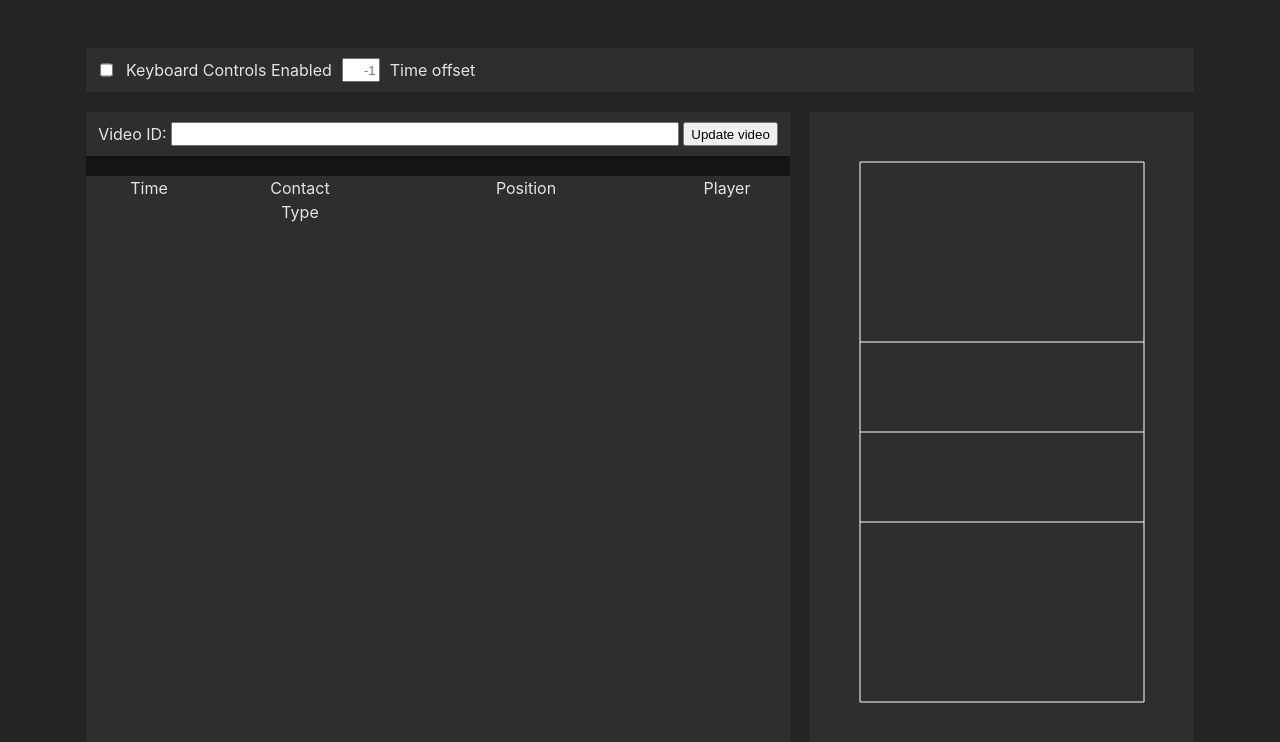
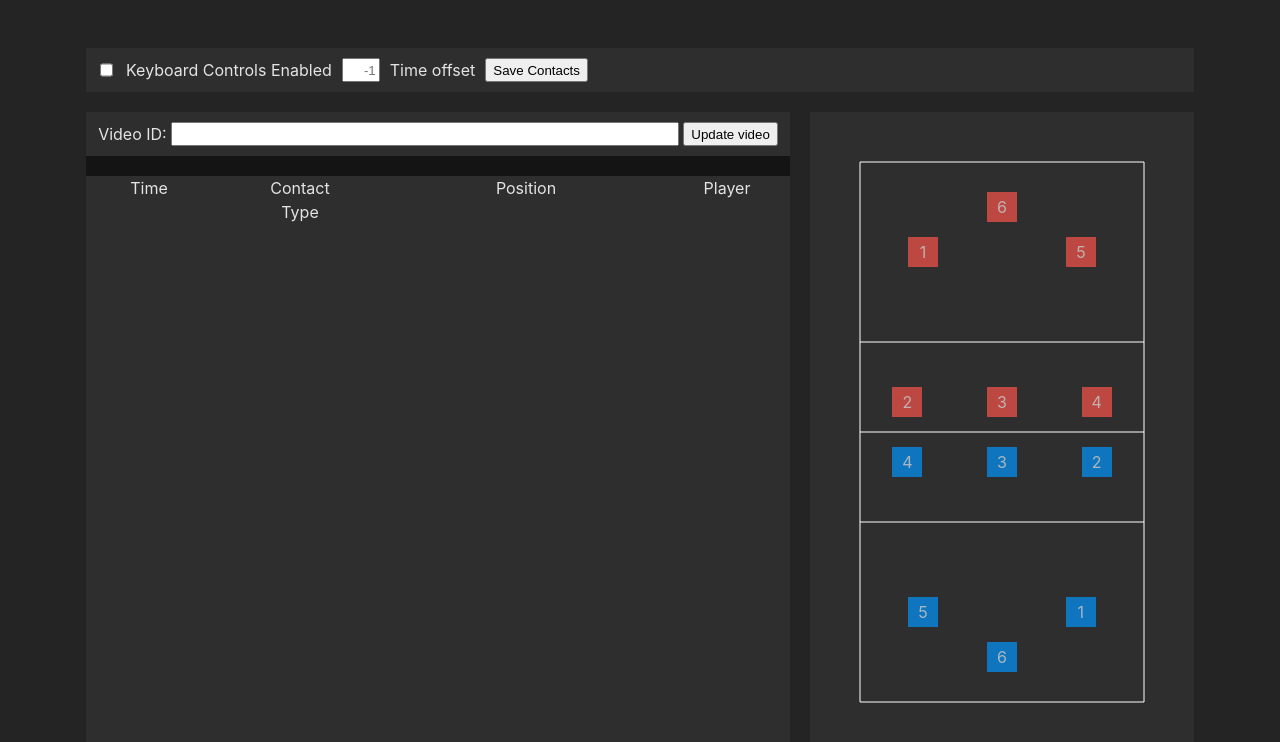
Before and after one commit to at1047/js-volleyball-analytics, a website built with Vite: page index.html in a window 1280 px wide. Built offline with nearby package versions, Linux system fonts and the light colour scheme.

Commit message:
contacts module, players

```diff
--- a/app.js
+++ b/app.js
@@ -7,10 +7,12 @@ export function setup() {
   const court = document.querySelector('#court')
   const videoUrlButton = document.querySelector('#video-url-button')
   const videoUrl= document.querySelector('#video-url')
+  const canvas = document.getElementById("canvas-court");
   let rect = court.getBoundingClientRect();
 
   const inputKeyInput = document.getElementById("input-keyInput");
-  const inputTimeOffset = document.getElementById("input-timeOffset");
+  // const inputTimeOffset = document.getElementById("input-timeOffset");
+  const buttonSaveContacts = document.getElementById("button-saveContacts");
 
   const padding = 50
 
@@ -18,12 +20,26 @@ export function setup() {
   const courtWidth = rect.width - padding * 2
 
   const hOneM = courtHeight / 18
-  const wOneM = courtWidth / 18
+  const wOneM = courtWidth / 9
 
   var contactList = []
 
+  setupCourt(canvas, rect.width, rect.height, padding)
+
   inputKeyInput.addEventListener ("click", function() {
   document.activeElement.blur();
+  });
+
+  buttonSaveContacts.addEventListener ("click", function() {
+    // const contact = contactList[0]
+    console.log(contactList)
+    var contactListStr = ""
+    for (var i = 0; i < contactList.length; i++) {
+      console.log(contactList[i])
+      console.log(contactList[i].createRow())
+      contactListStr = contactListStr + contactList[i].createRow()
+    }
+    console.log(contactListStr)
   });
 
   let mouseDownPos
@@ -37,7 +53,7 @@ export function setup() {
     const val = removeCircleMenu(e)
     if (val != null) {
 
-      addNewContact(contactList, val, mouseDownPos, video.getTimestamp())
+      contactList = addNewContact(contactList, val, mouseDownPos, video.getTimestamp())
     }
   })
 
@@ -52,17 +68,15 @@ export function setup() {
       && mouseKeyPos[1] > rect.top && mouseKeyPos[1] < rect.bottom)
     var mouseKeyPosM = [Math.round((mouseKeyPos[0] - rect.left - padding)/wOneM*10)/10
       ,Math.round((mouseKeyPos[1] - rect.top - padding)/hOneM*10)/10]
-    handleKeyPress(contactList, pointerInCourt, inputKeyInput, e.key, mouseKeyPosM, video.getTimestamp(), video)
+    contactList = handleKeyPress(contactList, pointerInCourt, inputKeyInput, e.key, mouseKeyPosM, video.getTimestamp(), video)
   });
 
 
+
+
   videoUrlButton.addEventListener("click", (e) => {
-    console.log(videoUrl.value)
     video.changeVideo(videoUrl.value)
   })
-
-  const canvas = document.getElementById("canvas-court");
-  setupCourt(canvas, rect.width, rect.height, padding)
 
   video.setup()
 
@@ -82,17 +96,15 @@ function handleKeyPress(contactList, pointerInCourt, inputKeyInput, key, pos, ti
   if (inputKeyInput.checked && pointerInCourt) {
     switch (key) {
       case "q":
-        addNewContact(contactList, "Pass", pos, time)
-        break;
+        return addNewContact(contactList, "Pass", pos, time)
       case "w":
-        addNewContact(contactList, "Set", pos, time)
-        break;
+        return addNewContact(contactList, "Set", pos, time)
       case "e":
-        addNewContact(contactList, "Hit", pos, time)
-        break;
+        return addNewContact(contactList, "Hit", pos, time)
       case "r":
-        addNewContact(contactList, "Shank", pos, time)
-        break;
+        return addNewContact(contactList, "Ground", pos, time)
+      case "t":
+        return addNewContact(contactList, "Serve", pos, time)
     }
   }
   if (inputKeyInput.checked) {
@@ -108,6 +120,7 @@ function handleKeyPress(contactList, pointerInCourt, inputKeyInput, key, pos, ti
         break;
     }
   }
+  return contactList
 }
 
 // function renderContact() {
@@ -123,7 +136,7 @@ function addCircleMenu(court, top, left) {
   let items = document.querySelectorAll('.button-court');
   const menuCount = items.length
   const theta = 2*Math.PI/menuCount
-  const offset = 30
+  const offset = 50
 
   for(var i = 0, l = items.length; i < l; i++) {
     items[i].classList.remove("button-hide")
@@ -170,8 +183,8 @@ function setupCourt(canvas, width, height, padding) {
 
   const sixM = courtHeight / 3
   const nineM = courtHeight / 2
-  // const hOneM = courtHeight / 18
-  // const wOneM = courtWidth / 18
+  const hOneM = courtHeight / 18
+  const wOneM = courtWidth / 9
 
   // ctx.fillRect(padding, padding, wOneM, hOneM)
 
@@ -193,22 +206,44 @@ function setupCourt(canvas, width, height, padding) {
   drawLine(ctx, padding, threeMLineBottom, width-padding, threeMLineBottom)
   drawLine(ctx, padding, middleLine, width-padding, middleLine)
 
-  // var positions = [{x: 2, y: 1.5}, {x: 4.5, y: 1.5}, {x: 7, y: 1.5}]
+  let rect = court.getBoundingClientRect();
+  var positions = [
+    {x: 2, y: 3}
+    ,{x: 1.5, y: 8}
+    ,{x: 4.5, y: 8}
+    ,{x: 7.5, y: 8}
+    ,{x: 7, y: 3}
+    ,{x: 4.5, y: 1.5}
+  ]
 
-  // let players = document.querySelectorAll('.player-court');
-  // for(var i = 0; i < 3; i++) { // TODO only frontrow players for now
-  //   // console.log(phi)
-  //   const posX = positions[i].x
-  //   const posY = positions[i].y
-  //   console.log('x:' + posX + ', y:' + posY)
-  //   let calcTop = hOneM*posY + players[i].offsetHeight/2 + rect.top
-  //   let calcLeft = wOneM*posX + players[i].offsetWidth/2 + rect.left
+  const players = document.querySelectorAll(".player");
+  for(var i = 0; i < positions.length; i++) { // TODO only frontrow players for now
+    const posX = positions[i].x
+    const posY = positions[i].y
+    console.log('x:' + posX + ', y:' + posY)
 
-  //   players[i].style.top = calcTop + "px"
-  //   players[i].style.left = calcLeft + "px"
-  // }
+    const player = players[i]
 
+    let calcTop = hOneM*posY - player.offsetHeight/2 + rect.top + padding
+    let calcLeft = wOneM*posX - player.offsetWidth/2 + rect.left + padding
 
+    player.style.top = calcTop + "px"
+    player.style.left = calcLeft + "px"
+  }
+
+  for(var i = 0; i < positions.length; i++) { // TODO only frontrow players for now
+    const posX = positions[i].x
+    const posY = positions[i].y
+    console.log('x:' + posX + ', y:' + posY)
+
+    const player = players[i+6]
+
+    let calcTop = - hOneM*posY - player.offsetHeight/2 + rect.bottom - padding
+    let calcLeft = - wOneM*posX - player.offsetWidth/2 + rect.right - padding
+
+    player.style.top = calcTop + "px"
+    player.style.left = calcLeft + "px"
+  }
 }
 
 
--- a/contact.js
+++ b/contact.js
@@ -44,6 +44,10 @@ export class Contact {
     return contactDiv
   }
 
+  createRow() {
+    return this.time + "," + this.type + "," + this.pos + "," + this.player + "\r\n"
+  }
+
   prependZero(time) {
     return ("0" + time).slice(-2)
   }
--- a/main.js
+++ b/main.js
@@ -6,6 +6,7 @@ document.querySelector('#app').innerHTML = `
     <div class="main main-top">
       <input type="checkbox" id="input-keyInput">Keyboard Controls Enabled</input>
       <input id="input-timeOffset" placeholder="-1">Time offset</input>
+      <button id="button-saveContacts">Save Contacts</button>
     </div>
     <div class="main-body">
       <div class="main main-left">
@@ -28,11 +29,26 @@ document.querySelector('#app').innerHTML = `
       </div>
       <div class="main main-right court" id="court">
         <canvas id="canvas-court"></canvas>
+        <div id="players">
+          <div class="player player-top">1</div>
+          <div class="player player-top">2</div>
+          <div class="player player-top">3</div>
+          <div class="player player-top">4</div>
+          <div class="player player-top">5</div>
+          <div class="player player-top">6</div>
+          <div class="player player-bottom">1</div>
+          <div class="player player-bottom">2</div>
+          <div class="player player-bottom">3</div>
+          <div class="player player-bottom">4</div>
+          <div class="player player-bottom">5</div>
+          <div class="player player-bottom">6</div>
+        </div>
         <div>
           <div class="button-court button-hide" data-value="Pass">Pass</div>
           <div class="button-court button-hide" data-value="Set">Set</div>
           <div class="button-court button-hide" data-value="Hit">Hit</div>
-          <div class="button-court button-hide" data-value="Shank">Shank</div>
+          <div class="button-court button-hide" data-value="Ground">Ground</div>
+          <div class="button-court button-hide" data-value="Serve">Serve</div>
         </div>
       </div>
     </div>
--- a/style.css
+++ b/style.css
@@ -66,12 +66,19 @@ h1 {
 .main-left {
   height: 80vh;
   width: 55vw;
+  display:flex;
+  flex-direction: column;
 }
 
 .main-right {
   height: 80vh;
   width: 30vw;
 
+}
+
+#main-contact {
+  overflow: scroll;
+  flex-grow: 1;
 }
 
 #canvas-court {
@@ -101,16 +108,28 @@ h1 {
   display: None;
 }
 
-.player-court {
+.player {
   position: absolute;
-  height: 50px;
-  width: 50px;
-  font-size: 30px;
-  border-radius: 50%;
-  background-color: #9d709e;
+  height: 30px;
+  width: 30px;
+  font-size: 16px;
   text-align: center;
   vertical-align: middle;
-  line-height: 50px;
+  line-height: 30px;
+  opacity: 0.7;
+}
+
+.player:hover {
+  cursor: pointer;
+  opacity: 1;
+}
+
+.player-top {
+  background-color: #fa544b;
+}
+
+.player-bottom {
+  background-color: #0394fc;
 }
 
 .contact {
```
